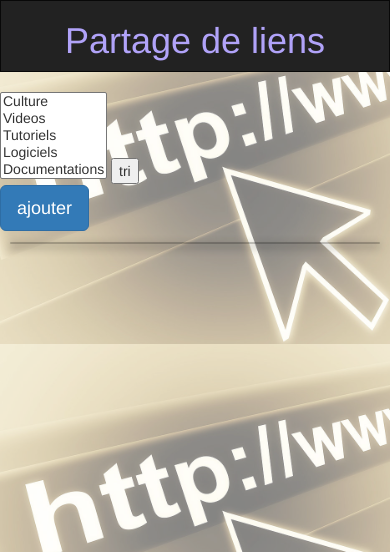
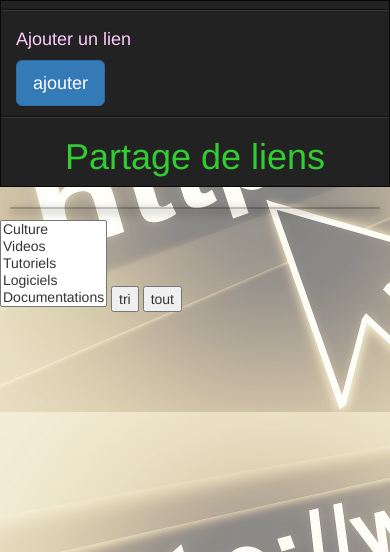
Before and after one commit to simplonve/partage_de_liens, a Flask app: page / in a window 390 px wide. Shown: the top 552 px of the page. Run offline with Flask 2, Linux system fonts and the light colour scheme; data that the repository does not hold is empty; some libraries are stand-ins or nearby versions.

Commit message:
début positionnement bootstrap

```diff
--- a/static/css/style.css
+++ b/static/css/style.css
@@ -1,8 +1,11 @@
 nav h1 {
-	color: #B1A3F9;
+	color: #33CC33;
 }
 h2 {
 	text-align: center;
+}
+h4 {
+	color: #FFCCFF;
 }
 body {
 	background-image: url(/static/1024px-Internet1-2.png);
--- a/templates/index.html
+++ b/templates/index.html
@@ -8,35 +8,18 @@
 
 {% block ajout %}
 <form method="POST">
-   <div class="row">
-                  <div class="col-md-5"></div>
-                  <div class="col-md-1"><input type="submit" class="btn btn-primary btn-lg" name="submit" value="ajouter"></input></div>
-	      <div class="col-md-6"></div>
-	</div>
+            <input type="submit" class="btn btn-primary btn-lg" name="submit" value="ajouter"></input>
 </form>
 {% endblock %}
 
 
 
-{% block categorie %}
-<form  method="POST">
-               <select name="categorie" size="5">
-               <option value="/culture">Culture
-               <option value="/videos">Videos
-               <option value="/tutos">Tutoriels
-               <option value="/logiciels">Logiciels
-               <option value="/doc">Documentations
-              </select>
-              <input type="submit" name="submit" value="tri"></div>
-</form>
-{% endblock %}
-
 {% block corps %}
-<div class="modal-fade">
+  <div class="modal-fade">
       <div class="modal-dialog">
            <div class="modal-content">
-{% for lien in list_lien %}
-<form method="POST">
+ {% for lien in list_lien %}
+ <form method="POST">
             <div class="modal-header"><h3 class="modal-title"><a href="{{ lien['url'] }}">{{ lien['titre'] }}</a></h3>
             </div>
              <div class="modal-body"><p>Description  : {{ lien['description'] }}</p>
@@ -58,5 +41,23 @@
 {% endfor %}
          </div>
       </div>
+    </div>
+   </div>
+   <div class="col-md-3 col-md-offset-3 ">
+ </div>
+   {% endblock %}
+   {% block categorie %}
+
+<form  method="POST">
+               <select name="categorie" size="5">
+               <option value="/culture">Culture
+               <option value="/videos">Videos
+               <option value="/tutos">Tutoriels
+               <option value="/logiciels">Logiciels
+               <option value="/doc">Documentations
+              </select>
+              <input type="submit" name="submit" value="tri">
+              <input type="submit" name="submit" value="tout">
+</form>
 </div>
 {% endblock %}
--- a/templates/squelette.html
+++ b/templates/squelette.html
@@ -20,10 +20,9 @@
   </head>
 
   <body>
-    <nav class="container-fluid navbar navbar-inverse"><h1 class="text-center">Partage de liens</h1></nav>
-    {% block categorie %}{% endblock %}
-    {% block ajout %}{% endblock %}
-    {% block corps %}{% endblock %}
+    <nav class="container-fluid navbar navbar-inverse"><div class="navbar-form navbar-left"><h4 class=>Ajouter un lien</h4>{% block ajout %}{% endblock %}</div><h1 class="text-center">Partage de liens</h1></nav>
+    {% block corps %}{% endblock %}{% block categorie %}{% endblock %}
+
 
 
 
```
Also changed, not shown: templates/form.html (+14 -9 lines).
